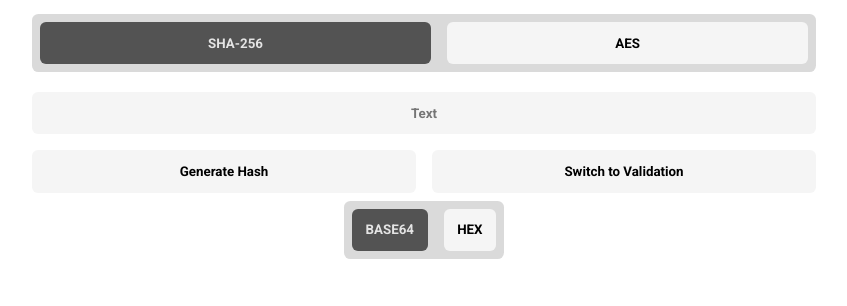
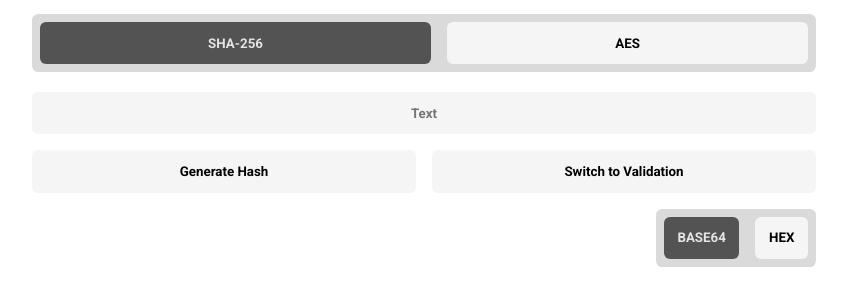
Before and after one commit to Nojus0/Verihash, a website built with Parcel: page index.html in a window 1280 px wide. Shown: the part 100-406 px from the top of the page, without its empty margins (216-1063 px from the left). Built offline with nearby package versions, Linux system fonts and the light colour scheme.

Commit message:
quick fix

```diff
--- a/src/styles/framework/_radio.scss
+++ b/src/styles/framework/_radio.scss
@@ -6,6 +6,12 @@ $radio-text-selected: rgb(228, 228, 228);
     background: $radio-background;
     border-radius: 0.4rem;
     display: flex;
+    flex-wrap: wrap;
+    align-items: center;
+    justify-content: center;
+    * {
+        flex-grow: 1;
+    }
     .selected {
         background: $radio-background-selected;
         color: $radio-text-selected;
--- a/src/styles/styles.scss
+++ b/src/styles/styles.scss
@@ -30,7 +30,7 @@ body {
 .title {
     margin: 2.5rem 0 1.5rem 0;
     h1 {
-        align-items: center;
+        text-align: center;
         transition: 0.3s color ease-in-out;
         margin: 0;
     }
@@ -48,12 +48,12 @@ body {
 
 #actionfields {
     button {
-        width: 100%;
+        flex: 1 1 45%;
     }
     width: 100%;
     display: flex;
+    flex-wrap: wrap;
     flex-direction: row;
-    justify-content: center;
 }
 
 .mode {
@@ -76,9 +76,14 @@ body {
 }
 
 #root {
-    width: clamp(0em, 100%, 50em);
+    width: clamp(5em, 100%, 50em);
     display: flex;
     flex-direction: column;
     align-items: center;
     justify-content: center;
 }
+
+.encoding {
+    align-self: flex-end;
+    margin: 0.5rem;
+}
```
Also changed, not shown: index.html (+1 -1 lines), dist/index.html, 4 other files.
